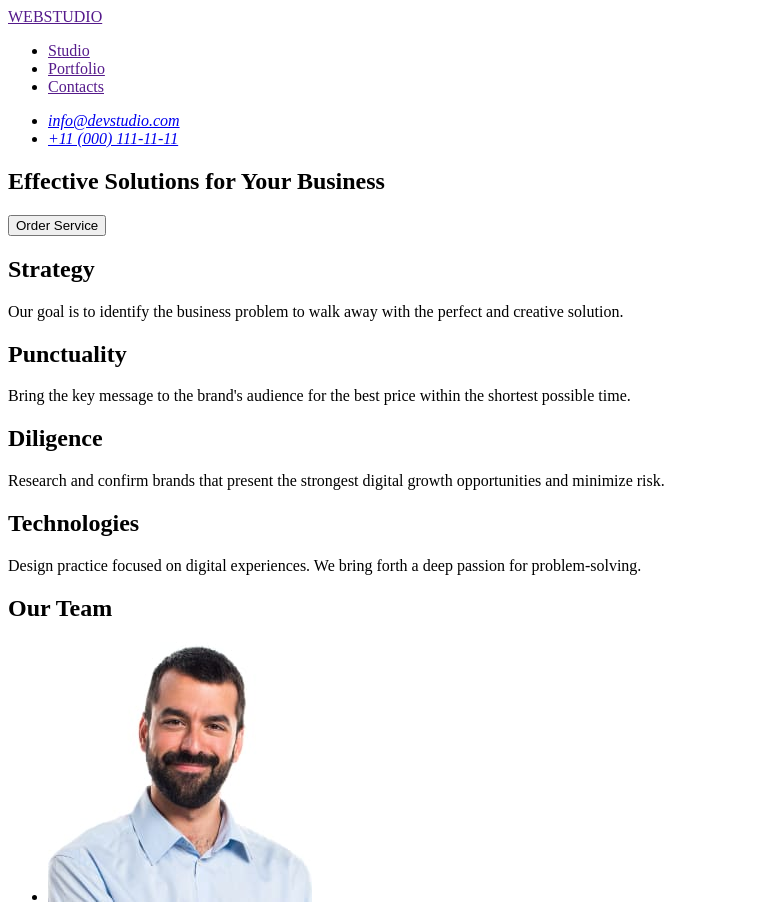
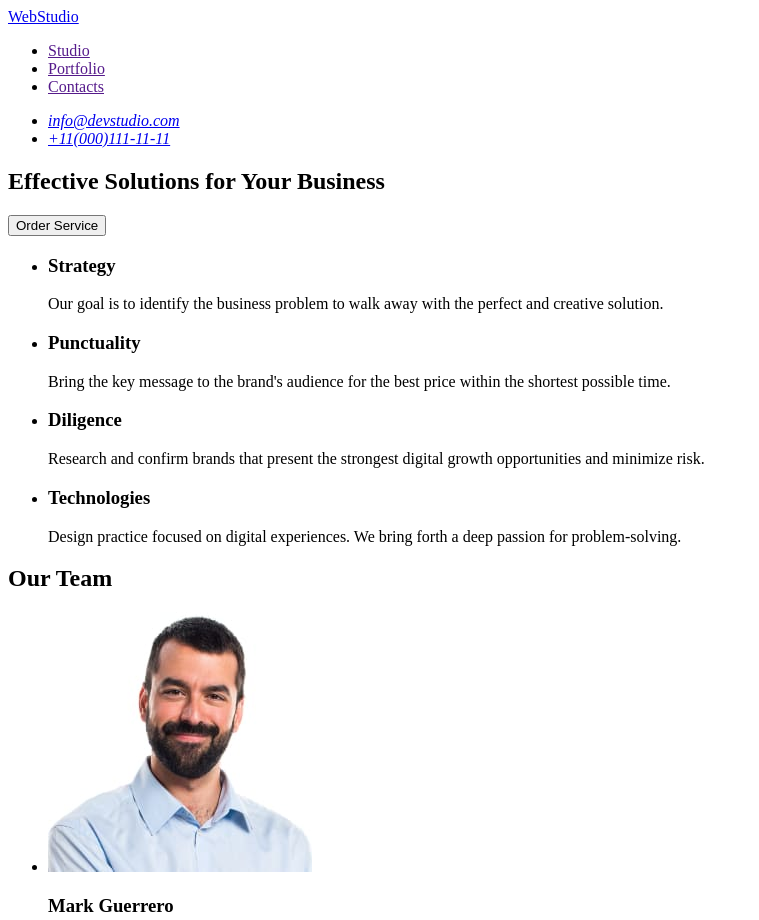
Before and after one commit to Sasshhkaa/goit-markup-hw-01, a plain HTML site: page index.html in a window 1280 px wide. Shown: the top 920 px of the page, without its empty margins (0-759 px from the left). Drawn offline with Linux system fonts and the light colour scheme.

Commit message:
processing

```diff
--- a/index.html
+++ b/index.html
@@ -8,7 +8,7 @@
   <body>
     <header>
       <nav>
-        <a href="">WEBSTUDIO</a>
+        <a href="./index.html">WebStudio</a>
         <ul>
           <li>
             <a href="">Studio</a>
@@ -27,7 +27,7 @@
             <a href="mailto:info@devstudio.com">info@devstudio.com</a>
           </li>
           <li>
-            <a href="tel:+11 (000) 111-11-11">+11 (000) 111-11-11</a>
+            <a href="tel:+11(000)111-11-11">+11(000)111-11-11</a>
           </li>
         </ul>
       </address>
@@ -38,29 +38,39 @@
         <button type="button">Order Service</button>
       </section>
       <section>
-        <h2>Strategy</h2>
+        <ul>
+          <li>
+            <h3>Strategy</h3>
             <p>
               Our goal is to identify the business problem to walk away with the
               perfect and creative solution.
             </p>
+          </li>
 
-        <h2>Punctuality</h2>
+          <li>
+            <h3>Punctuality</h3>
             <p>
               Bring the key message to the brand's audience for the best price
               within the shortest possible time.
             </p>
+          </li>
 
-        <h2>Diligence</h2>
+          <li>
+            <h3>Diligence</h3>
             <p>
-          Research and confirm brands that present the strongest digital growth
-          opportunities and minimize risk.
+              Research and confirm brands that present the strongest digital
+              growth opportunities and minimize risk.
             </p>
+          </li>
 
-        <h2>Technologies</h2>
+          <li>
+            <h3>Technologies</h3>
             <p>
-          Design practice focused on digital experiences. We bring forth a deep
-          passion for problem-solving.
+              Design practice focused on digital experiences. We bring forth a
+              deep passion for problem-solving.
             </p>
+          </li>
+        </ul>
       </section>
       <section>
         <h2>Our Team</h2>
@@ -109,7 +119,7 @@
       </section>
     </main>
     <footer>
-      <a href="">WEBSTUDIO</a>
+      <a href="./index.html">WebStudio</a>
       <p>
         Increase the flow of customers and sales for your business with digital
         marketing & growth solutions.
```
Lines whose indentation alone changed are shown as unchanged.
